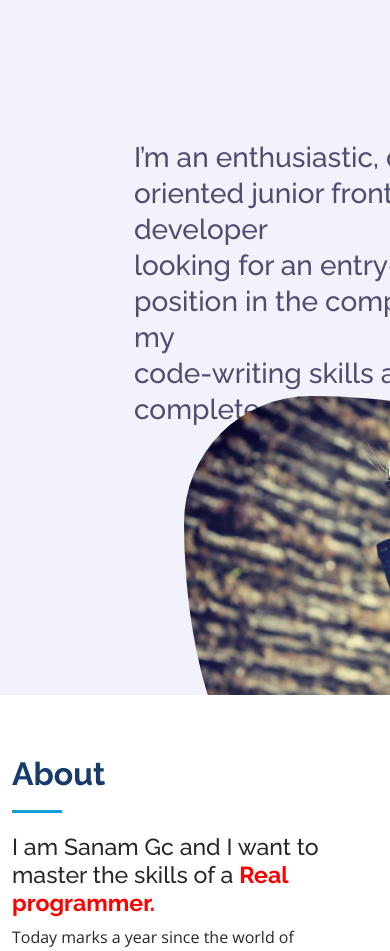
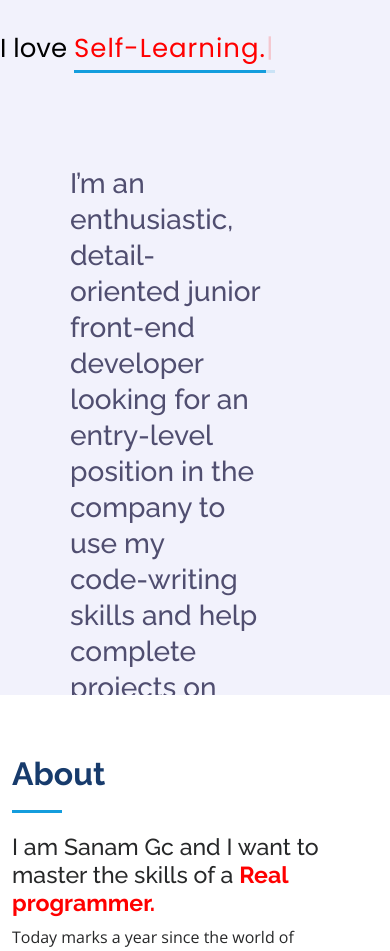
Before and after one commit to gcsawnam/Protfolio-Website, a plain HTML site: page index.html in a window 390 px wide. Shown: the part 149-1100 px from the top of the page. Drawn offline with nearby package versions, Linux system fonts and the light colour scheme.

Commit message:
first commit

```diff
--- a/assets/css/style.css
+++ b/assets/css/style.css
@@ -244,6 +244,33 @@ h1.hello span {
   color: red;
 }
 
+ @media screen and (max-width: 870px) {
+  #section1 h1 {
+    display: block;
+    float: left;
+    padding-right: 200px;
+
+  }
+}
+
+  @media screen and (max-width:375px) {
+    #section1 h1{
+      display: block;
+      float: left;
+      font-size: 15px;
+
+      padding-left: 100px;
+      padding-right: 300px;
+
+    }
+
+}
+
+
+
+
+
+
 #section1{
   display: flex;
   flex-wrap: wrap;
@@ -252,25 +279,15 @@ h1.hello span {
 #section1 h1{
   font-size: 25px;
    position: relative;
-   left: 150px;
-   top: 120px;
+   left: 70px;
+   top: 70px;
     margin-bottom: 20px;
 
     color:var(--text-black-700);
 
   }
-#section1 .image{
-  height: 50vh;
 
- border-radius:30% 70% 70% 30% / 30% 30% 70% 70%;
 
-position: relative;
-top:30px;
-left: 100px;
-bottom:200px;
-
-right: 150px;
-}
 
 
 
--- a/index.html
+++ b/index.html
@@ -75,10 +75,15 @@
 
   <!-- ======= Hero Section ======= -->
   <section id="hero" class="d-flex flex-column justify-content-center align-items-center">
+
+
+
     <div class="hero-container" data-aos="fade-in">
 
-      <h1 class="hello"> Hello,My Name is  <span class="name">Sanam Gc</span>
+       <h1 class="hello"> Hello, My Name is  <span class="name">Sanam Gc</span>
       </h1>
+<br>
+
 <br>
       <p>I love <span class="typed"
           data-typed-items=" Front-End.,Self-Learning.,programming.,Writing Code."></span></p>
@@ -87,10 +92,12 @@
      <h1> I’m an enthusiastic, detail-oriented junior front-end developer <br>
       looking for an entry-level position in the company to use my<br> code-writing skills and help complete projects on time.
    </h1>
-   <div class="image">
-    <img class="image" src="assets/img/82527719_2451043708545764_8985465118200430592_n.jpg" alt="error loading" />
-  </div>
-  </div>
+   </div>
+
+   <!-- <div class="image">
+    <img id="img1"src="assets/img/82527719_2451043708545764_8985465118200430592_n.jpg" alt="error loading" />
+  </div> -->
+
   </section><!-- End Hero -->
 
   <main id="main">
@@ -540,7 +547,7 @@
         <!-- You can delete the links only if you purchased the pro version. -->
         <!-- Licensing information: https://bootstrapmade.com/license/ -->
         <!-- Purchase the pro version with working PHP/AJAX contact form: https://bootstrapmade.com/iportfolio-bootstrap-portfolio-websites-template/ -->
-        Designed by <a href="#">myself</a>
+         <a href="#"></a>
       </div>
     </div>
   </footer><!-- End  Footer -->
```
